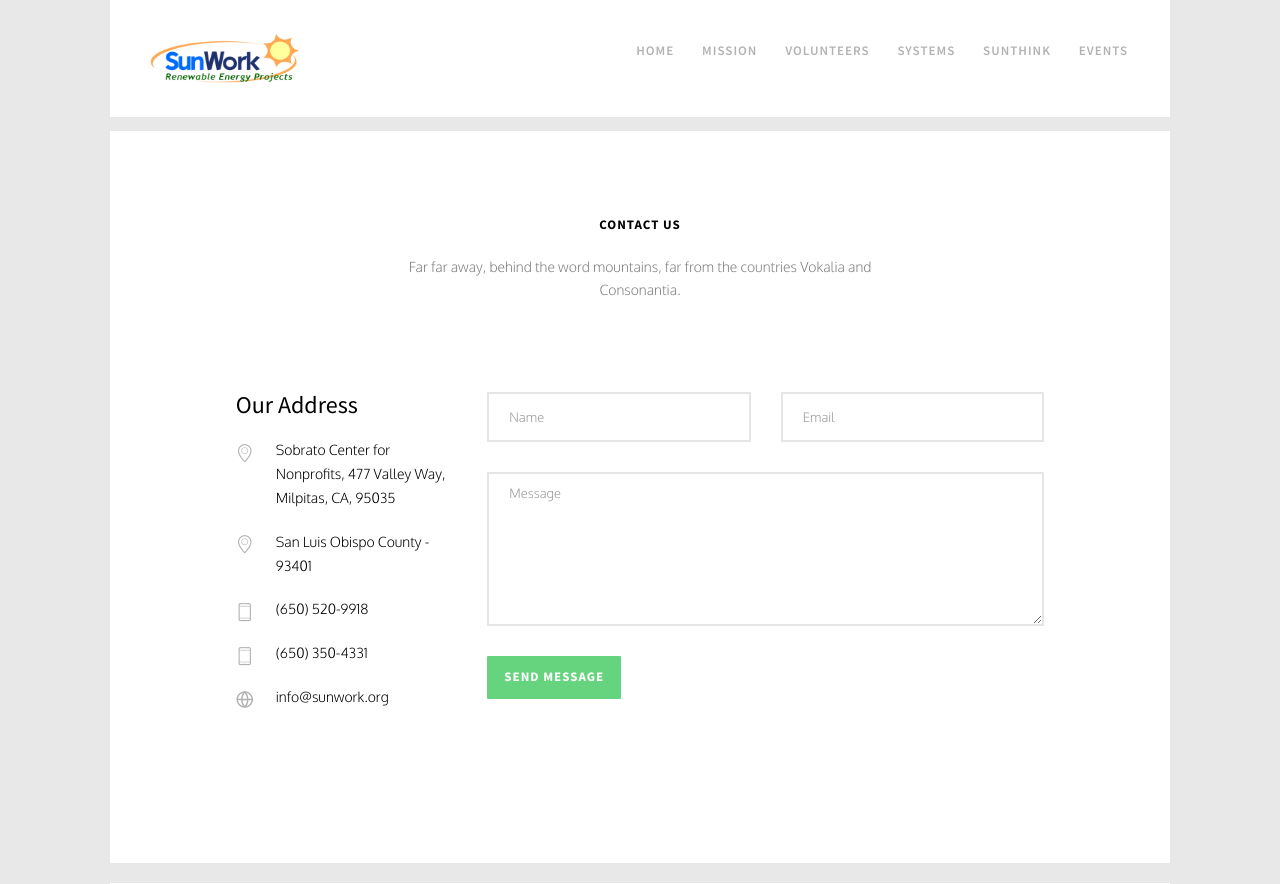
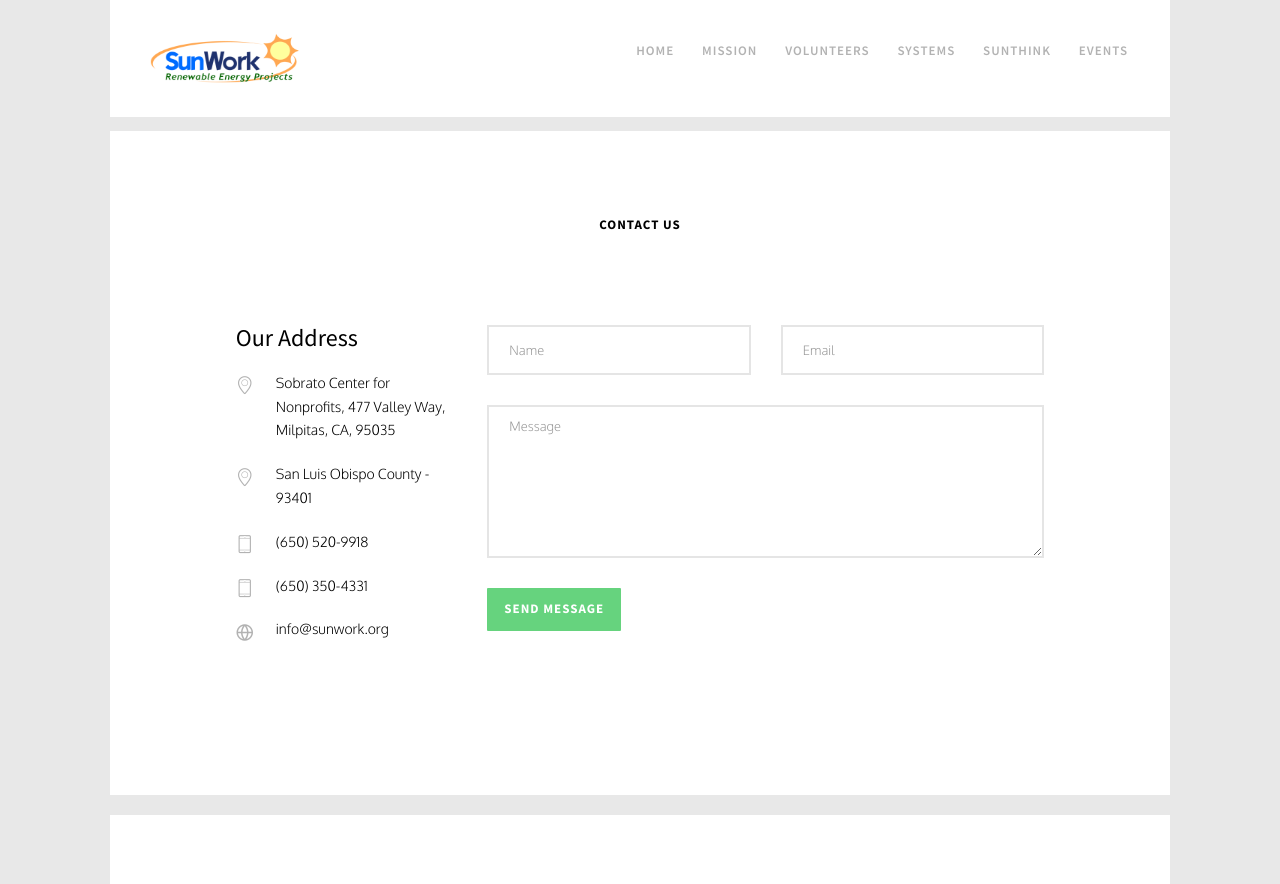
Before and after one commit to hwhh/CMPS119Project, a Django app: page /contact/ in a window 1280 px wide. Shown: the part 71-955 px from the top of the page. Run offline with Django 3.2, Linux system fonts and the light colour scheme; some libraries are stand-ins or nearby versions; some web fonts are replaced.

Commit message:
updated contact form

```diff
--- a/templates/contact.html
+++ b/templates/contact.html
@@ -11,7 +11,6 @@
                 <div class="row animate-box">
                     <div class="col-md-6 col-md-offset-3 text-center fh5co-heading">
                         <h2>Contact us</h2>
-                        <p>Far far away, behind the word mountains, far from the countries Vokalia and Consonantia.</p>
                     </div>
                 </div>
                 <div class="row">
```
